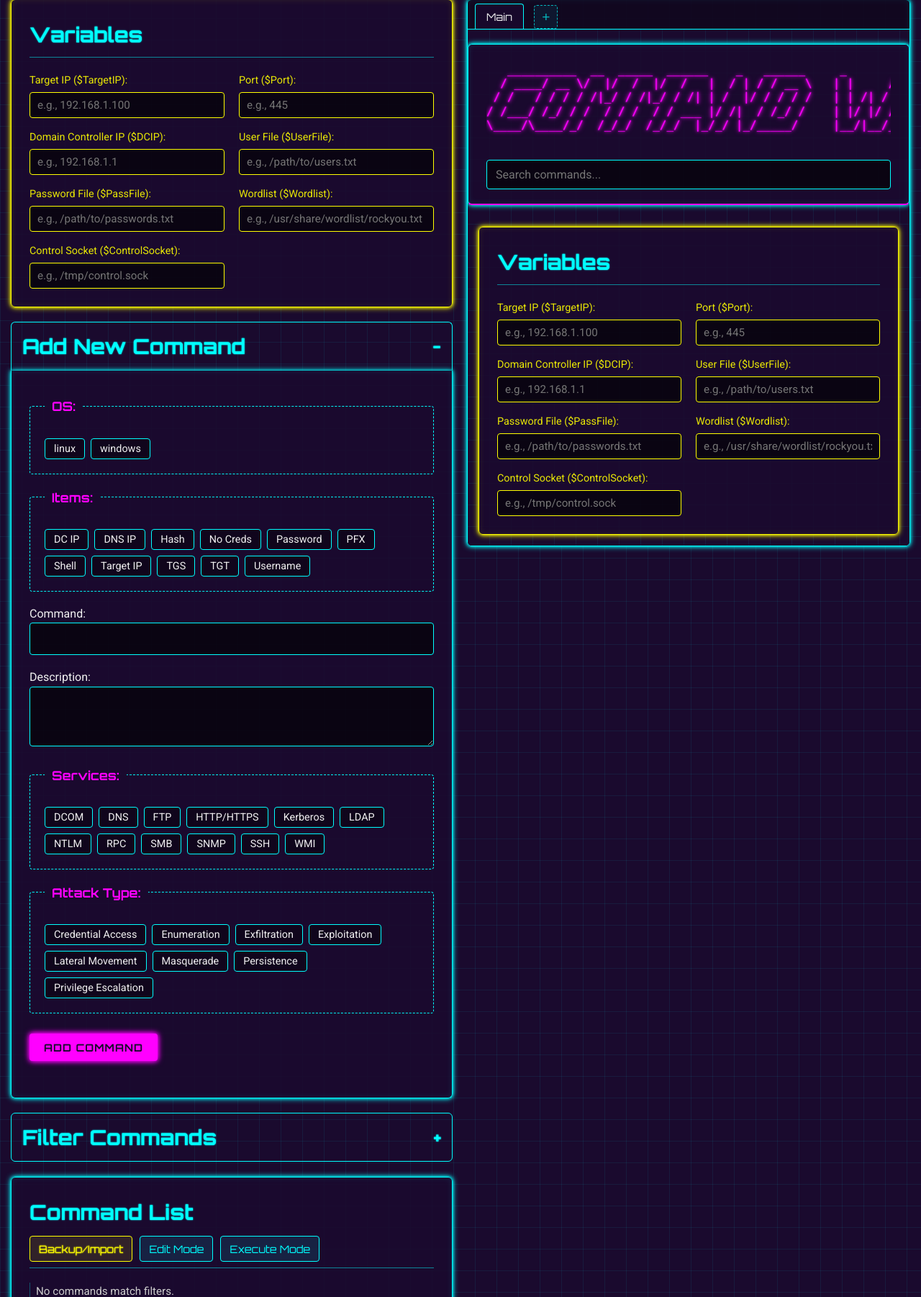
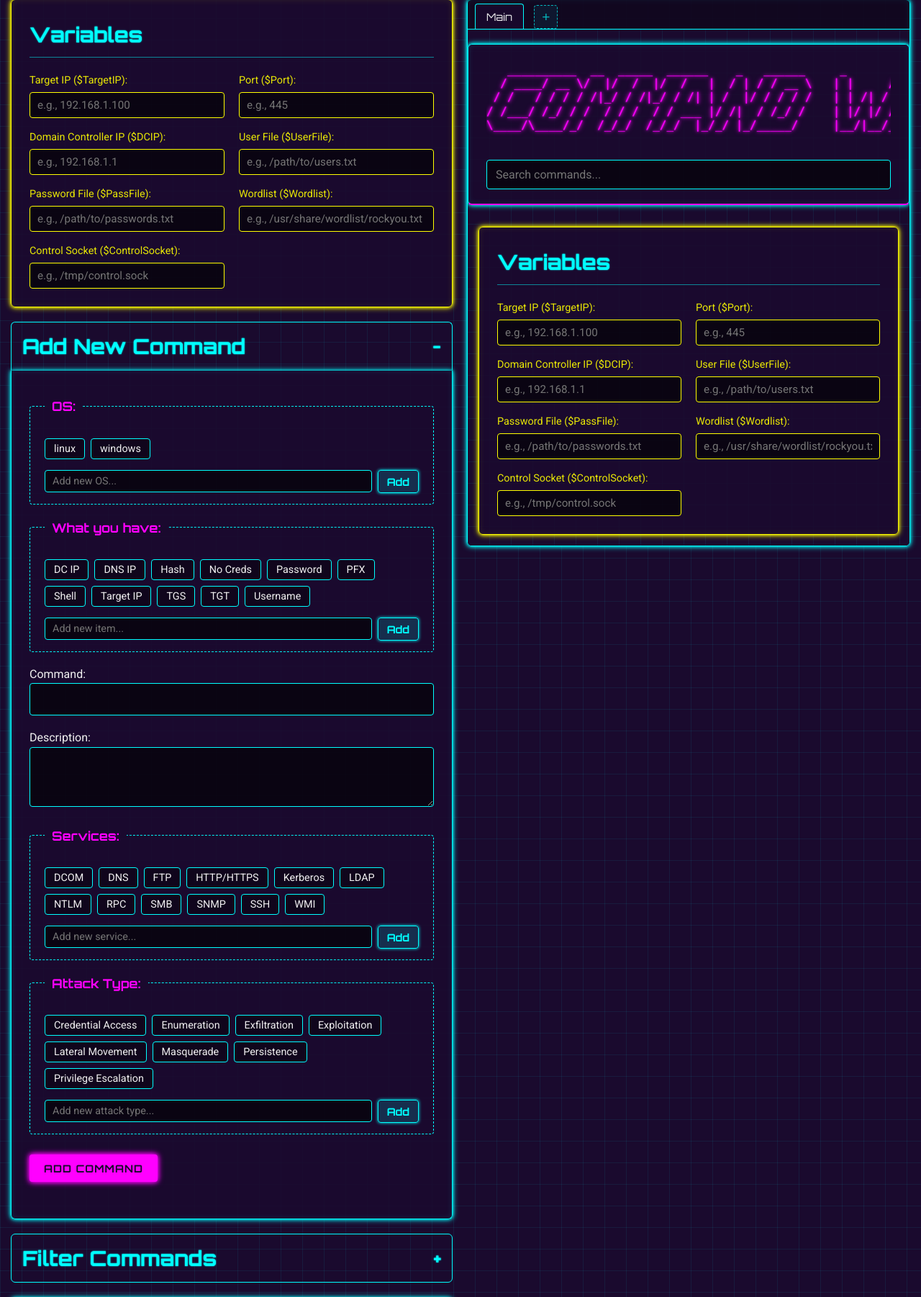
Before and after one commit to MBWest/CommandWave, a Flask app: page / in a window 1280 px wide, after a click on "Add New Command". Shown: the part 275-2077 px from the top of the page at 72% size. Run offline with Flask 3, Linux system fonts and the light colour scheme; data comes from the database, SQL or seed files in the repository; data that the repository does not hold is empty.

Commit message:
Update index.html

```diff
--- a/templates/index.html
+++ b/templates/index.html
@@ -8,6 +8,29 @@
     <link rel="preconnect" href="https://fonts.googleapis.com">
     <link rel="preconnect" href="https://fonts.gstatic.com" crossorigin>
     <link href="https://fonts.googleapis.com/css2?family=Orbitron:wght@400;700&family=Roboto:wght@400;700&display=swap" rel="stylesheet">
+    <style>
+        /* Basic styling for the new add option elements */
+        .add-option-container {
+            display: flex;
+            gap: 8px;
+            margin-top: 10px;
+            align-items: center;
+        }
+        .add-option-container input[type="text"] {
+            flex-grow: 1; /* Take available space */
+            padding: 6px 10px; /* Slightly smaller padding */
+            font-size: 0.9em;
+            /* Inherit general input styles but override width if needed */
+            width: auto;
+            min-width: 150px;
+        }
+        .add-option-container button {
+            padding: 6px 12px; /* Match input padding */
+            font-size: 0.9em;
+            margin-top: 0; /* Remove default button margin */
+            flex-shrink: 0; /* Prevent button from shrinking */
+        }
+    </style>
 </head>
 <body>
     <header>
@@ -59,12 +82,48 @@
             <section id="add-command-section" class="collapsible">
                  <form id="addCommandForm">
                      <input type="hidden" id="edit-command-id" name="edit_command_id" value="">
-                     <div class="form-group"><fieldset><legend>OS:</legend><div id="form-os-button-group" class="filter-button-container"></div></fieldset></div>
-                     <div class="form-group"><fieldset><legend>Items:</legend><div id="form-items-button-group" class="filter-button-container"></div></fieldset></div>
+                     <div class="form-group">
+                         <fieldset>
+                             <legend>OS:</legend>
+                             <div id="form-os-button-group" class="filter-button-container"></div>
+                             <div class="add-option-container">
+                                 <input type="text" id="add-os-input" placeholder="Add new OS...">
+                                 <button type="button" id="add-os-btn" class="secondary-btn">Add</button>
+                             </div>
+                         </fieldset>
+                     </div>
+                     <div class="form-group">
+                         <fieldset>
+                             <legend>What you have:</legend>
+                             <div id="form-items-button-group" class="filter-button-container"></div>
+                             <div class="add-option-container">
+                                 <input type="text" id="add-item-input" placeholder="Add new item...">
+                                 <button type="button" id="add-item-btn" class="secondary-btn">Add</button>
+                             </div>
+                         </fieldset>
+                     </div>
                      <div class="form-group"><label for="command">Command:</label><input type="text" id="command" name="command" required></div>
                      <div class="form-group"><label for="description">Description:</label><textarea id="description" name="description" rows="3"></textarea></div>
-                     <div class="form-group"><fieldset><legend>Services:</legend><div id="form-services-button-group" class="filter-button-container"></div></fieldset></div>
-                     <div class="form-group"><fieldset><legend>Attack Type:</legend><div id="form-attacktype-button-group" class="filter-button-container"></div></fieldset></div>
+                     <div class="form-group">
+                         <fieldset>
+                             <legend>Services:</legend>
+                             <div id="form-services-button-group" class="filter-button-container"></div>
+                             <div class="add-option-container">
+                                 <input type="text" id="add-service-input" placeholder="Add new service...">
+                                 <button type="button" id="add-service-btn" class="secondary-btn">Add</button>
+                             </div>
+                         </fieldset>
+                     </div>
+                     <div class="form-group">
+                         <fieldset>
+                             <legend>Attack Type:</legend>
+                             <div id="form-attacktype-button-group" class="filter-button-container"></div>
+                              <div class="add-option-container">
+                                 <input type="text" id="add-attacktype-input" placeholder="Add new attack type...">
+                                 <button type="button" id="add-attacktype-btn" class="secondary-btn">Add</button>
+                             </div>
+                         </fieldset>
+                     </div>
                      <button type="submit" id="form-submit-btn">Add Command</button>
                      <span id="cancel-edit-container" style="display: none; margin-left: 10px;"><button type="button" id="cancel-edit-btn" class="secondary-btn">Cancel Edit</button></span>
                      <p id="form-message" class="message"></p>
@@ -74,10 +133,10 @@
             <h2 id="filter-section-toggle" class="collapsible-title" tabindex="0" aria-controls="filter-controls-section" aria-expanded="false">Filter Commands</h2>
             <section id="filter-controls-section" class="collapsible">
                  <div class="filter-group"><fieldset><legend>OS:</legend><div id="filter-os-button-group" class="filter-button-container"></div></fieldset></div>
-                 <div class="filter-group"><fieldset><legend>Items:</legend><div id="filter-items-button-group" class="filter-button-container"></div></fieldset></div>
+                 <div class="filter-group"><fieldset><legend>What you have:</legend><div id="filter-items-button-group" class="filter-button-container"></div></fieldset></div>
                  <div class="filter-group"><fieldset><legend>Services:</legend><div id="filter-services-button-group" class="filter-button-container"></div></fieldset></div>
                  <div class="filter-group"><fieldset><legend>Attack Type:</legend><div id="filter-attacktype-button-group" class="filter-button-container"></div></fieldset></div>
-            </section>
+                 </section>
 
             <section id="command-list-section">
                 <div class="section-header-with-buttons">
```
